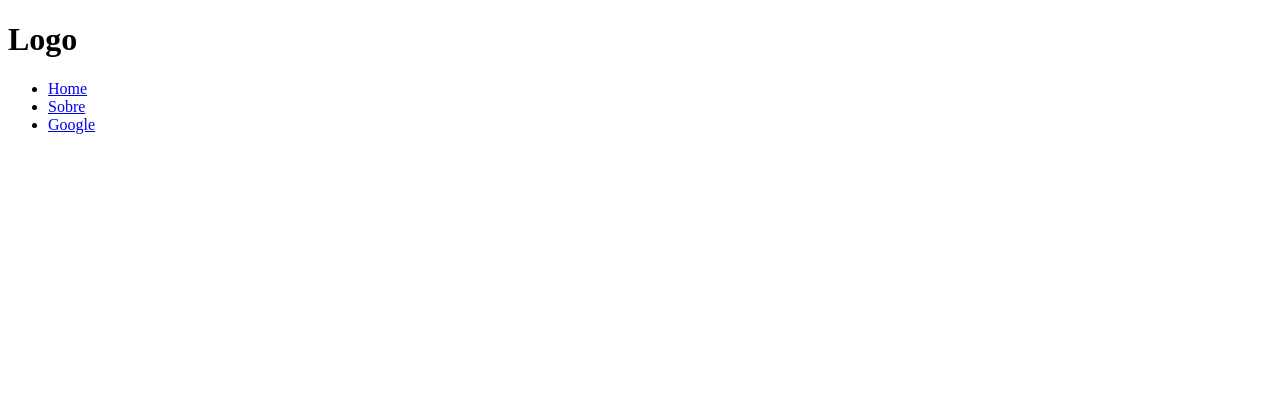
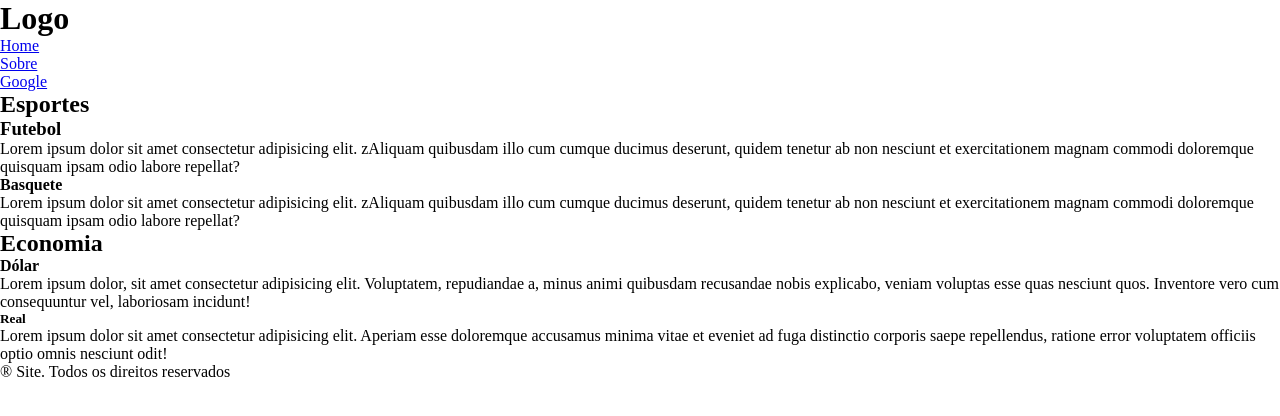
Before and after one commit to gabriel291207/senai-primeira-fase, a website: page logica-js/DOM/selecao/index.html in a window 1280 px wide. Drawn offline with Linux system fonts and the light colour scheme.

Commit message:
sobre e afins

```diff
--- a/logica-js/DOM/selecao/index.html
+++ b/logica-js/DOM/selecao/index.html
@@ -1,25 +1,29 @@
 <!DOCTYPE html>
 <html lang="pt-br">
+
 <head>
     <meta charset="UTF-8">
     <meta name="viewport" content="width=device-width, initial-scale=1.0">
     <title>Início</title>
+    <!--link para css -->
+    <link href="style.css" rel="stylesheet">
 </head>
+
 <body>
-    <h1>Logo</h1>
+
     <header>
+        <h1>Logo</h1>
+    </header>
     <nav>
         <!-- lista não ordenada -->
-         <ul>
+        <ul>
             <li><a href="index.html">Home</a></li>
             <li><a href="pages/sobre.html">Sobre</a></li>
             <li><a href="https://google.com">Google</a></li>
-         </ul>
+        </ul>
 
-
-
-        <!-- lista não ordenada -->
-        <!--<ul>
+        <!-- lista não ordenada
+        <ul>
             <li>Home</li>
             <li>Sobre</li>
         </ul>
@@ -27,7 +31,44 @@
             <li>Home</li>
             <li>Sobre</li>
         </ol>>
+     -->
     </nav>
-    </header>
+
+    <main>
+        <section>
+            <h2>Esportes</h2>
+            <div class="container">
+            <article>
+                <h3>Futebol</h3>
+                <p>Lorem ipsum dolor sit amet consectetur adipisicing elit. zAliquam quibusdam illo cum cumque ducimus deserunt, quidem tenetur ab non nesciunt et exercitationem magnam commodi doloremque quisquam ipsam odio labore repellat?</p>
+            </article>
+
+            <article>
+                <h4>Basquete</h4>
+                <p>Lorem ipsum dolor sit amet consectetur adipisicing elit. zAliquam quibusdam illo cum cumque ducimus deserunt, quidem tenetur ab non nesciunt et exercitationem magnam commodi doloremque quisquam ipsam odio labore repellat?</p>
+            </article>
+            </div>
+        </section>
+
+        <section>
+            <h2>Economia</h2>
+            <div class="container">
+                <article>
+                    <h4>Dólar</h4>
+                    <p>Lorem ipsum dolor, sit amet consectetur adipisicing elit. Voluptatem, repudiandae a, minus animi quibusdam recusandae nobis explicabo, veniam voluptas esse quas nesciunt quos. Inventore vero cum consequuntur vel, laboriosam incidunt!</p>
+                </article>
+
+                <article>
+                    <h5>Real</h5>
+                    <p>Lorem ipsum dolor sit amet consectetur adipisicing elit. Aperiam esse doloremque accusamus minima vitae et eveniet ad fuga distinctio corporis saepe repellendus, ratione error voluptatem officiis optio omnis nesciunt odit!</p>
+                </article>
+            </div>
+        </section>
+    </main>
+
+    <footer>
+        <p>&reg; Site. Todos os direitos reservados</p>
+    </footer>
+
 </body>
 </html>
--- /dev/null
+++ b/logica-js/DOM/selecao/style.css
@@ -0,0 +1,7 @@
+*{
+    margin: 0%;
+    padding: 0%;
+}
+
+
+header
```
Also changed, not shown: logica-js/DOM/selecao/pages/sobre.html (+22 -1 lines), 1 other file.
